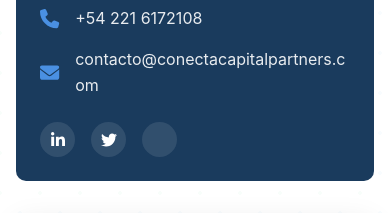
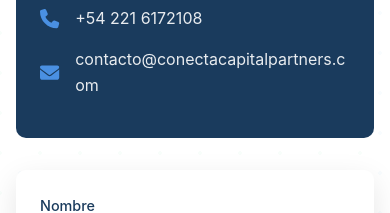
Before and after one commit to zAngel90/pera, a Vue app: page / in a window 390 px wide. Shown: the part 4880-5093 px from the top of the page. Built offline with nearby package versions, Linux system fonts and the light colour scheme.

Commit message:
Agrega función para validar formularios

```diff
--- a/src/components/ContactSection.vue
+++ b/src/components/ContactSection.vue
@@ -14,17 +14,6 @@
             <div class="info-item">
               <font-awesome-icon icon="envelope" class="icon" />
               <p>contacto@conectacapitalpartners.com</p>
-            </div>
-            <div class="social-links" data-aos="fade-up" data-aos-delay="200">
-              <a href="#" class="social-link">
-                <font-awesome-icon :icon="['fab', 'linkedin-in']" />
-              </a>
-              <a href="#" class="social-link">
-                <font-awesome-icon :icon="['fab', 'twitter']" />
-              </a>
-              <a href="#" class="social-link">
-                <font-awesome-icon :icon="['fab', 'facebook-f']" />
-              </a>
             </div>
           </div>
 
@@ -158,32 +147,6 @@
   word-break: break-word;
 }
 
-.social-links {
-  display: flex;
-  gap: 1rem;
-  margin-top: 2rem;
-  flex-wrap: wrap;
-}
-
-.social-link {
-  width: 40px;
-  height: 40px;
-  border-radius: 50%;
-  background: rgba(255, 255, 255, 0.1);
-  display: flex;
-  align-items: center;
-  justify-content: center;
-  color: white;
-  text-decoration: none;
-  transition: all 0.3s ease;
-}
-
-.social-link:hover {
-  background: white;
-  color: #1a3b5d;
-  transform: translateY(-3px);
-}
-
 .contact-form {
   background: white;
   padding: 3rem;
@@ -298,15 +261,6 @@
     font-size: 1rem;
   }
 
-  .social-links {
-    margin-top: 1.5rem;
-  }
-
-  .social-link {
-    width: 35px;
-    height: 35px;
-  }
-
   .form-group {
     margin-bottom: 1rem;
   }
--- a/src/views/ConsultoriaView.vue
+++ b/src/views/ConsultoriaView.vue
@@ -31,12 +31,28 @@
 
         <div class="cta-section">
           <h2>¿Necesitas asesoramiento profesional?</h2>
-          <router-link to="/contacto" class="cta-button">Contáctanos</router-link>
+          <a href="#" class="cta-button" @click="scrollToContact">Contáctanos</a>
         </div>
       </div>
     </div>
   </div>
 </template>
+
+<script setup>
+import { useRouter } from 'vue-router';
+
+const router = useRouter();
+
+const scrollToContact = async (e) => {
+  e.preventDefault();
+  await router.push('/');
+  await new Promise(resolve => setTimeout(resolve, 100));
+  const contactSection = document.getElementById('contacto');
+  if (contactSection) {
+    contactSection.scrollIntoView({ behavior: 'smooth' });
+  }
+};
+</script>
 
 <style scoped>
 .service-detail {
--- a/src/views/FinanciamientoView.vue
+++ b/src/views/FinanciamientoView.vue
@@ -31,12 +31,28 @@
 
         <div class="cta-section">
           <h2>¿Necesitas asesoramiento en financiamiento?</h2>
-          <router-link to="/contacto" class="cta-button">Contáctanos</router-link>
+          <a href="#" class="cta-button" @click="scrollToContact">Contáctanos</a>
         </div>
       </div>
     </div>
   </div>
 </template>
+
+<script setup>
+import { useRouter } from 'vue-router';
+
+const router = useRouter();
+
+const scrollToContact = async (e) => {
+  e.preventDefault();
+  await router.push('/');
+  await new Promise(resolve => setTimeout(resolve, 100));
+  const contactSection = document.getElementById('contacto');
+  if (contactSection) {
+    contactSection.scrollIntoView({ behavior: 'smooth' });
+  }
+};
+</script>
 
 <style scoped>
 .service-detail {
--- a/src/views/GestionActivosView.vue
+++ b/src/views/GestionActivosView.vue
@@ -31,12 +31,28 @@
 
         <div class="cta-section">
           <h2>¿Buscas optimizar tus inversiones?</h2>
-          <router-link to="/contacto" class="cta-button">Contáctanos</router-link>
+          <a href="#" class="cta-button" @click="scrollToContact">Contáctanos</a>
         </div>
       </div>
     </div>
   </div>
 </template>
+
+<script setup>
+import { useRouter } from 'vue-router';
+
+const router = useRouter();
+
+const scrollToContact = async (e) => {
+  e.preventDefault();
+  await router.push('/');
+  await new Promise(resolve => setTimeout(resolve, 100));
+  const contactSection = document.getElementById('contacto');
+  if (contactSection) {
+    contactSection.scrollIntoView({ behavior: 'smooth' });
+  }
+};
+</script>
 
 <style scoped>
 .service-detail {
--- a/src/views/OptimizacionView.vue
+++ b/src/views/OptimizacionView.vue
@@ -31,12 +31,28 @@
 
         <div class="cta-section">
           <h2>¿Necesitas optimizar tu estructura financiera?</h2>
-          <router-link to="/contacto" class="cta-button">Contáctanos</router-link>
+          <a href="#" class="cta-button" @click="scrollToContact">Contáctanos</a>
         </div>
       </div>
     </div>
   </div>
 </template>
+
+<script setup>
+import { useRouter } from 'vue-router';
+
+const router = useRouter();
+
+const scrollToContact = async (e) => {
+  e.preventDefault();
+  await router.push('/');
+  await new Promise(resolve => setTimeout(resolve, 100));
+  const contactSection = document.getElementById('contacto');
+  if (contactSection) {
+    contactSection.scrollIntoView({ behavior: 'smooth' });
+  }
+};
+</script>
 
 <style scoped>
 .service-detail {
```
